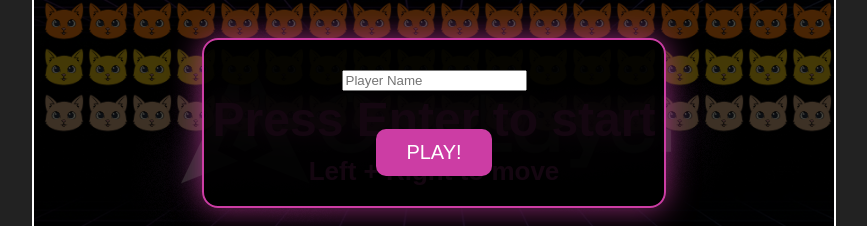
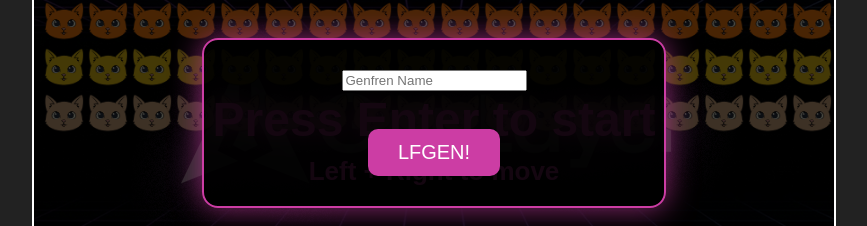
Before and after one commit to Svintu5/arkanoid-game, a plain HTML site: page index.html in a window 1280 px wide. Shown: the part 277-503 px from the top of the page, without its empty margins (206-1073 px from the left). Drawn offline with Linux system fonts and the light colour scheme; a web font is replaced by a local one.

Commit message:
Update index.html

```diff
--- a/index.html
+++ b/index.html
@@ -77,9 +77,9 @@
 
     <!-- Поле ввода имени -->
     <div id="nameInput">
-        <input type="text" id="playerName" placeholder="Player Name" maxlength="12">
+        <input type="text" id="playerName" placeholder="Genfren Name" maxlength="12">
         <br><br>
-        <button onclick="saveName()">PLAY!</button>
+        <button onclick="saveName()">LFGEN!</button>
     </div>
 
     <script src="game.js"></script>
```
